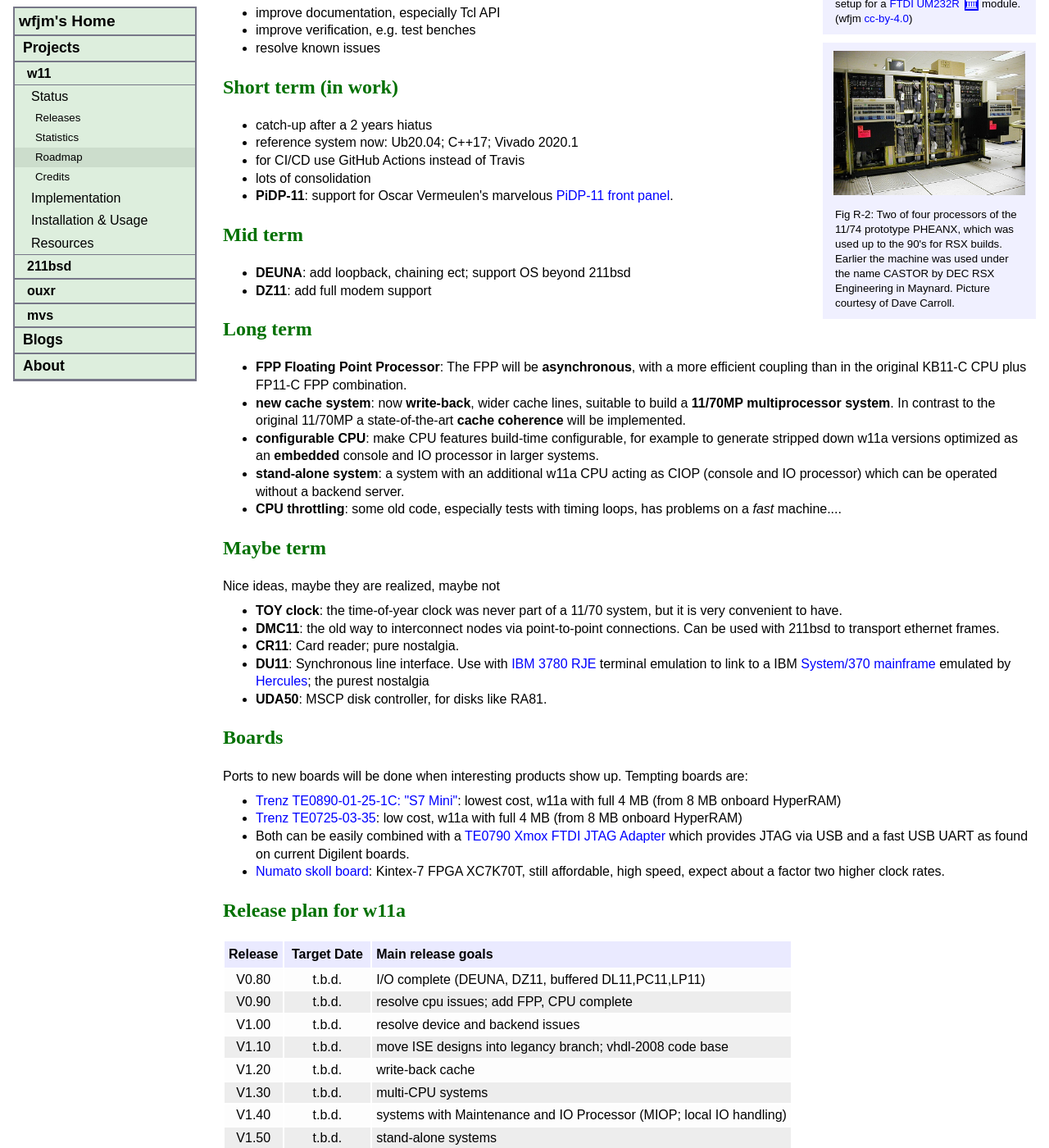
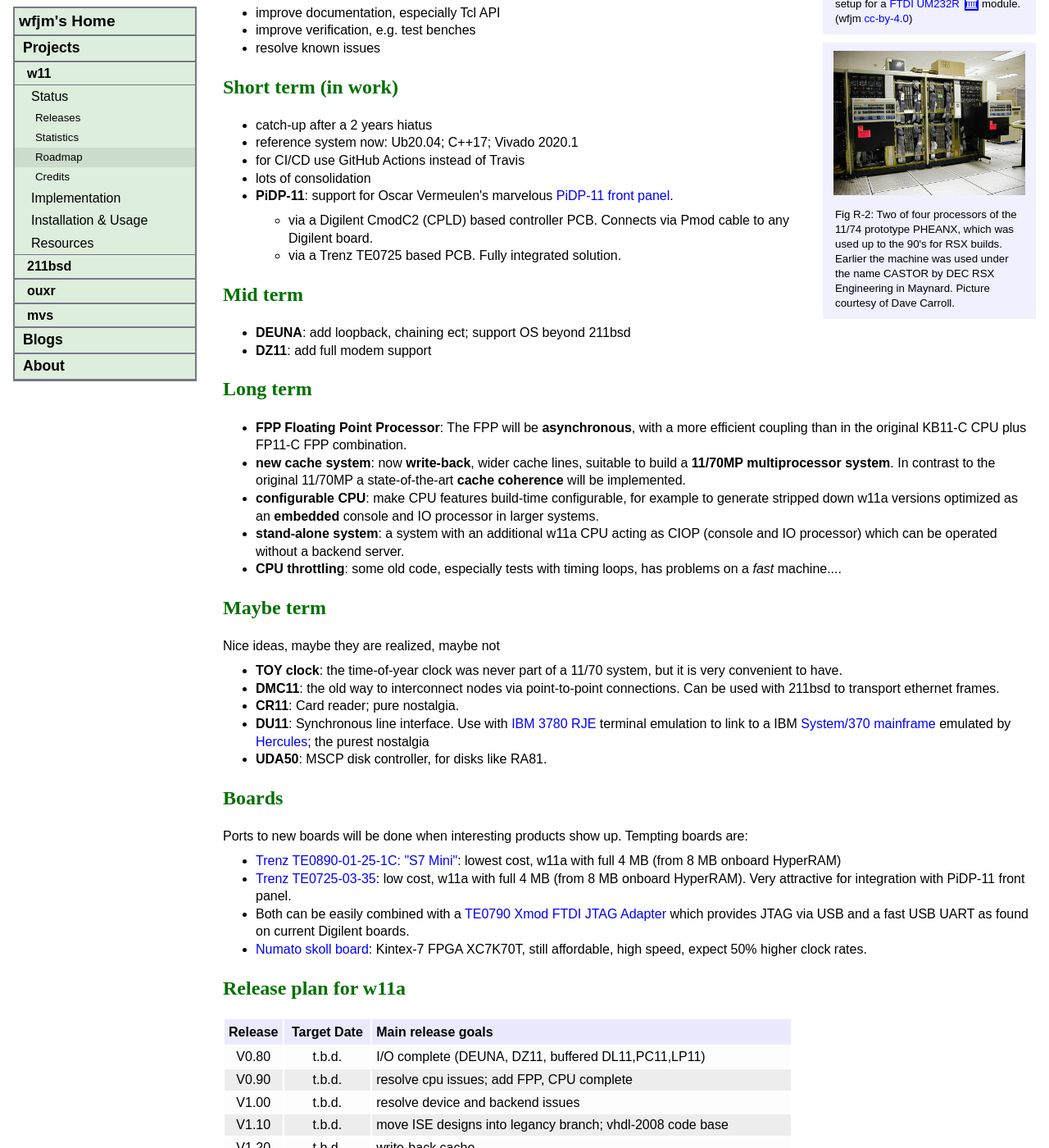
Before and after one commit to wfjm/wfjm.github.io, a Jekyll site: the page built from home/w11/proj/roadmap.html, in a window 1280 px wide and 1400 px high, scrolled down 452 px. Shown: the whole window at 82% size. Built offline with Jekyll 4.4.1, drawn with Linux system fonts in a browser that asks for light colours; some of the changed text lies outside the part shown.

Commit message:
roadmap: mention PCB plans

```diff
--- a/home/w11/proj/roadmap.html
+++ b/home/w11/proj/roadmap.html
@@ -85,6 +85,12 @@ for the <a href="http://doi.acm.org/10.1145/1480083.1480098">Fall JCC 1972</a>.
   <li><b>PiDP-11</b>: support for Oscar Vermeulen's marvelous
     <a href="https://obsolescence.wixsite.com/obsolescence/pidp-11">
       PiDP-11 front panel</a>.</li>
+  <ul>
+    <li>via a Digilent CmodC2 (CPLD) based controller PCB.
+      Connects via Pmod cable to any Digilent board.</li>
+    <li>via a Trenz TE0725 based PCB.
+      Fully integrated solution.</li>
+  </ul>
 </ul>
 
 <h2 id="h_mid">Mid term</h2>
@@ -142,16 +148,17 @@ boards are:
   </li>
   <li><a href="https://shop.trenz-electronic.de/de/TE0725-03-35-2C-Xilinx-Artix-7-2x50-Pin-FPGA-Modul-mit-XC7A35T-2CSG324C">
       Trenz TE0725-03-35</a>:
-    low cost, w11a with full 4 MB (from 8 MB onboard HyperRAM)
+    low cost, w11a with full 4 MB (from 8 MB onboard HyperRAM).
+    Very attractive for integration with PiDP-11 front panel.
   </li>
   <li>Both can be easily combined with a
-<a href="https://shop.trenz-electronic.de/en/Products/Trenz-Electronic/Open-Hardware/Xmod-FTDI-JTAG-Adapter/">TE0790 Xmox FTDI JTAG Adapter</a>
+<a href="https://shop.trenz-electronic.de/en/Products/Trenz-Electronic/Open-Hardware/Xmod-FTDI-JTAG-Adapter/">TE0790 Xmod FTDI JTAG Adapter</a>
 which provides JTAG via USB and a fast USB UART as found on current
 Digilent boards.
   </li>
   <li><a href="https://numato.com/product/skoll-xilinx-kintex-7-usb-ready-to-go-fpga-module/">Numato skoll board</a>:
-    Kintex-7 FPGA XC7K70T, still affordable, high speed, expect about a factor
-    two higher clock rates.
+    Kintex-7 FPGA XC7K70T, still affordable, high speed, expect 50% higher
+    clock rates.
 </ul>
 
 <h2 id="h_plan">Release plan for w11a</h2>
```
Also changed, not shown: other parts of home/w11/proj/roadmap.html (+1 -1 lines).
